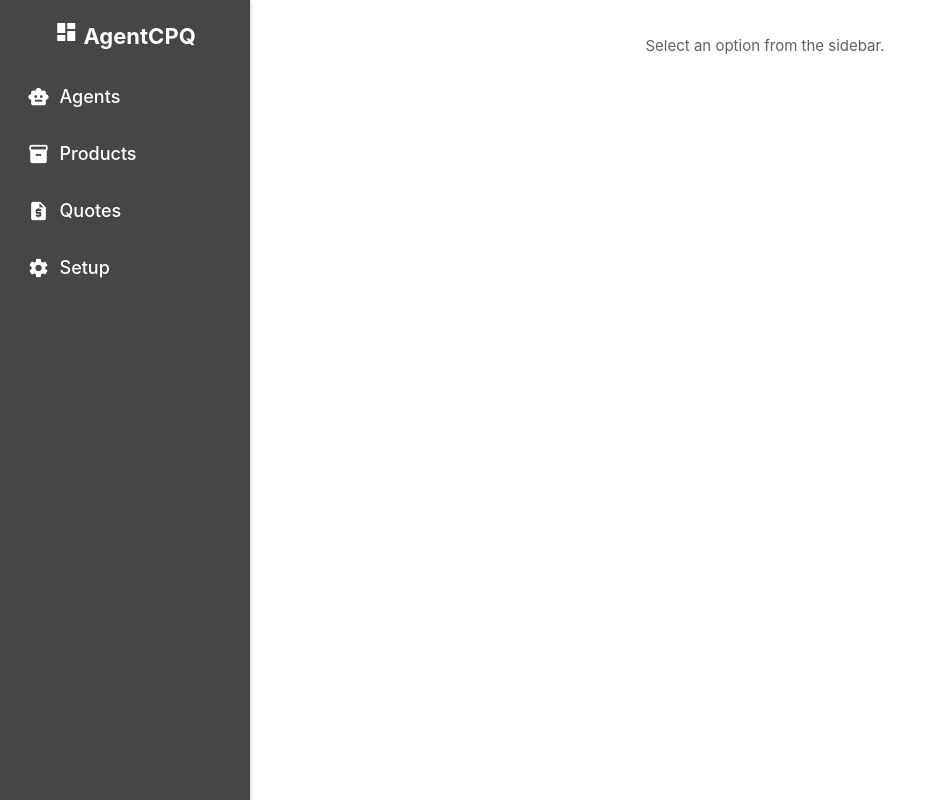
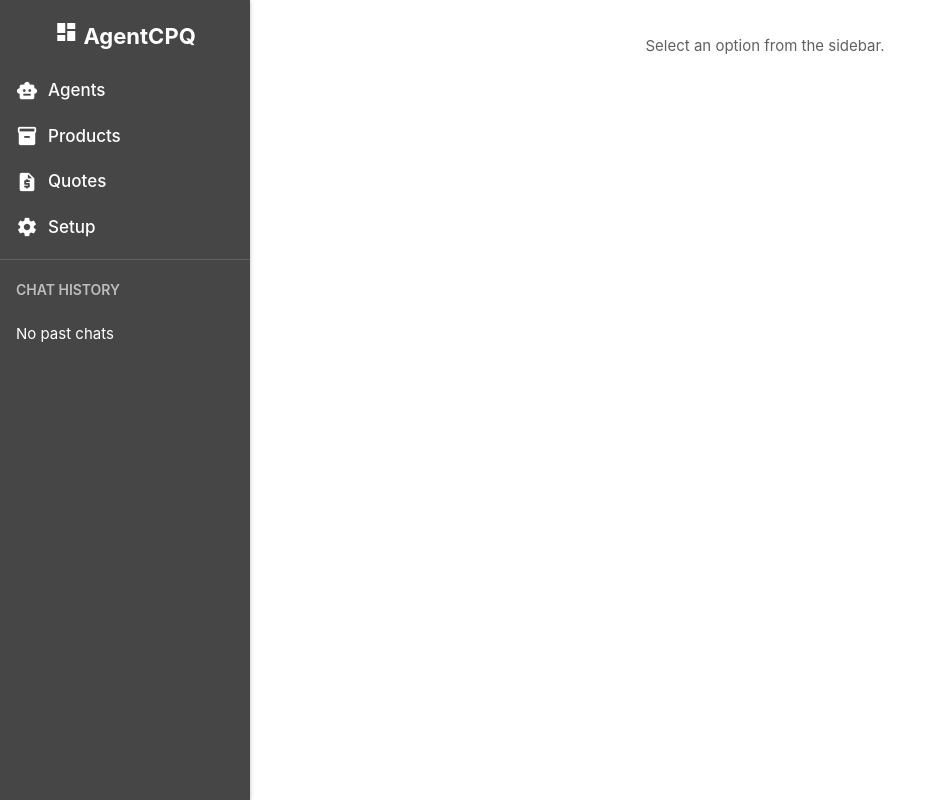
Before and after one commit to hectorvillasenorch/agentcpq, a Django app: template dashboard/templates/dashboard.html in a window 1280 px wide. Shown: the whole page, without its empty margins (0-928 px from the left). Run offline with Django 4.2, Linux system fonts and the light colour scheme; the template is opened without the code that fills it, so the values that code supplies are empty; parts of the project's set-up code (start-up, migrations or seed data) failed here and were passed over.

Commit message:
Sessions are getting created. Displauing on the sidebar fo the darshboard.

```diff
--- a/agents/quote_agent.py
+++ b/agents/quote_agent.py
@@ -451,6 +451,7 @@ def show_quote_details(user_message, session_data):
             ]
         }
 
+
         return {"message": "✅ Here are the quote details:", "quote_details": quote_details}
 
     except Quote.DoesNotExist:
--- a/agents/views.py
+++ b/agents/views.py
@@ -1,12 +1,12 @@
 import json
 import os
 import logging
-
 from django.http import JsonResponse
 from django.shortcuts import render
 from django.views.decorators.csrf import csrf_exempt
 from django.template.context_processors import csrf
 from dotenv import load_dotenv
+from django.contrib.auth.models import User
 
 from .orchestrator import handle_user_request  # or orchestrate_request if needed
 
--- a/dashboard/templates/dashboard.html
+++ b/dashboard/templates/dashboard.html
@@ -31,6 +31,18 @@
             <a href="{% url 'dashboard' %}?view=setup">
                 <i class="material-icons">settings</i> Setup
             </a>
+            <div class="divider"></div>
+            <div class="session-list">
+                <p class="session-list-title">Chat History</p>
+                {% for chat in chat_sessions %}
+                    <a href="{% url 'dashboard-agents' %}?session_id={{ chat.session_id }}" class="chat-history-item">
+                        <i class="material-icons">chat</i>
+                        {{ chat.title|default:"Untitled"|truncatechars:24 }}
+                    </a>
+                {% empty %}
+                    <p style="padding: 0 16px;">No past chats</p>
+                {% endfor %}
+            </div>
         </div>
 
         <!-- Main Content -->
--- a/static/css/styles.css
+++ b/static/css/styles.css
@@ -18,6 +18,58 @@
   align-items: center;
   padding-top: 20px;
   transition: transform 0.3s ease-in-out;
+}
+/* === Chat Session List === */
+.session-list {
+  width: 100%;
+  padding: 5px 0;
+  border-top: 1px solid #616161;
+}
+
+.session-list-title {
+  color: #bdbdbd;
+  font-size: 14px;
+  font-weight: 600;
+  padding: 0 16px 8px;
+  text-transform: uppercase;
+}
+
+.chat-history-item {
+  display: flex;
+  align-items: center;
+  padding: 2px 16px;
+  color: #eeeeee;
+  font-size: 15px !important;
+  text-decoration: none;
+  transition: background-color 0.2s ease;
+}
+
+.chat-history-item i {
+  margin-right: 8px;
+  font-size: 18px;
+  color: #9e9e9e;
+}
+
+.chat-history-item:hover {
+  background-color: #555555;
+  color: #ffffff;
+}
+
+.chat-history-item.active {
+  background-color: #616161;
+  font-weight: bold;
+  color: #ffffff;
+}
+
+@media screen and (max-width: 768px) {
+  .session-list-title {
+    font-size: 13px;
+  }
+
+  .chat-history-item {
+    font-size: 14px;
+    padding: 8px 12px;
+  }
 }
 
 /* ✅ Mobile Sidebar: Hidden by Default */
@@ -40,9 +92,9 @@
   display: flex;
   align-items: center;
   justify-content: flex-start;
-  width: 90%;
-  padding: 15px;
-  font-size: 18px;
+  width: 100%;
+  padding: 10px 16px;
+  font-size: 17px;
   font-weight: 500;
   text-decoration: none;
   border-radius: 8px;
```
Also changed, not shown: agents/orchestrator.py (+59 -4 lines), dashboard/views.py (+8 -5 lines).
